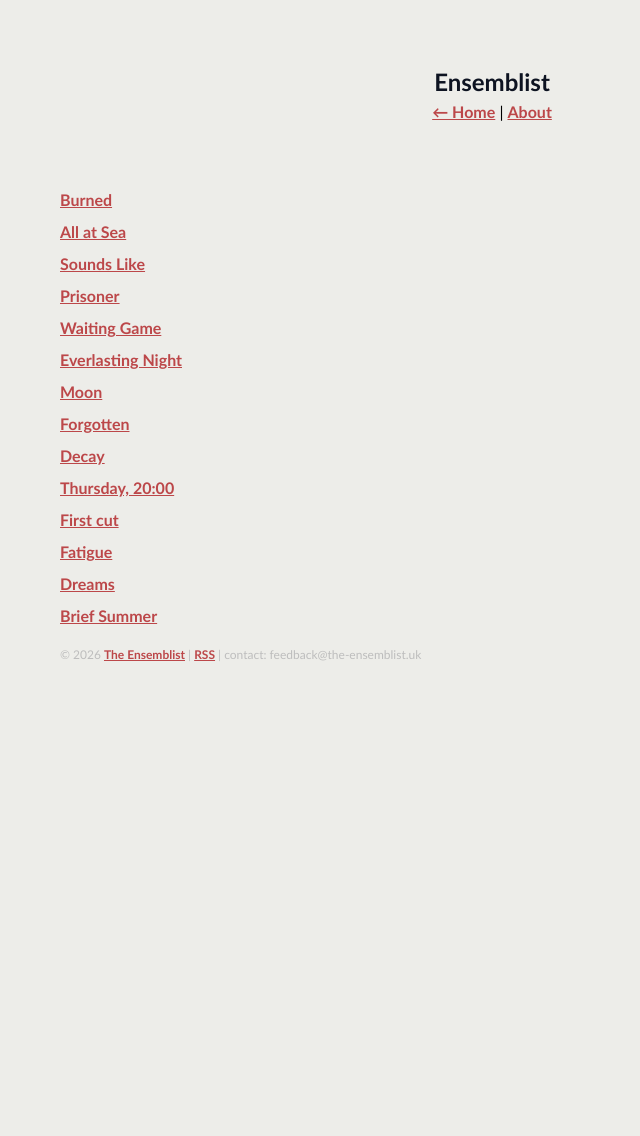
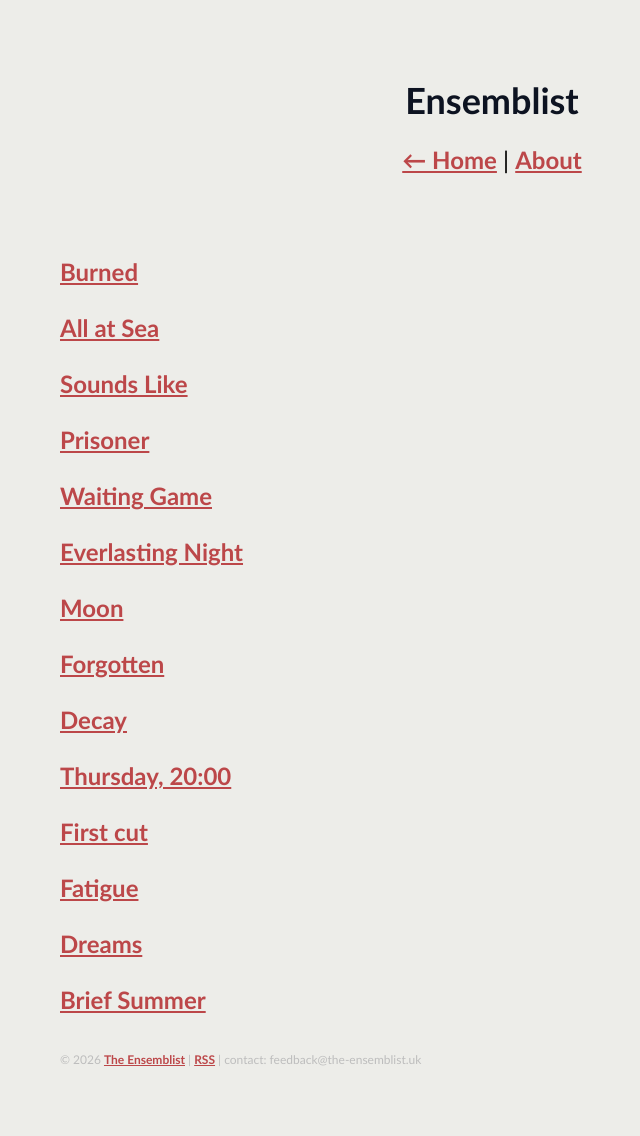
Before and after one commit to ensemblist/website, a Jekyll site: the page built from index.md, in a window 1280 px wide. Shown: the whole page, without its empty margins (148-788 px from the left). Built offline with Jekyll 4.4.1, drawn with Linux system fonts in a browser that asks for light colours; some web fonts are replaced; before the commit the page ends 900 px from its top, so only the background shows below that.

Commit message:
Update style.css

```diff
--- a/assets/style.css
+++ b/assets/style.css
@@ -21,7 +21,7 @@ html {
 }
 
 body {
-    font: 300 1rem/1.5 'Crimson Pro', 'Jetbrains Mono', 'Gill Sans', serif;
+    font: 300 1.5rem/2.0 'Crimson Pro', 'Jetbrains Mono', 'Gill Sans', serif;
     margin: 4rem;
 }
 
```
